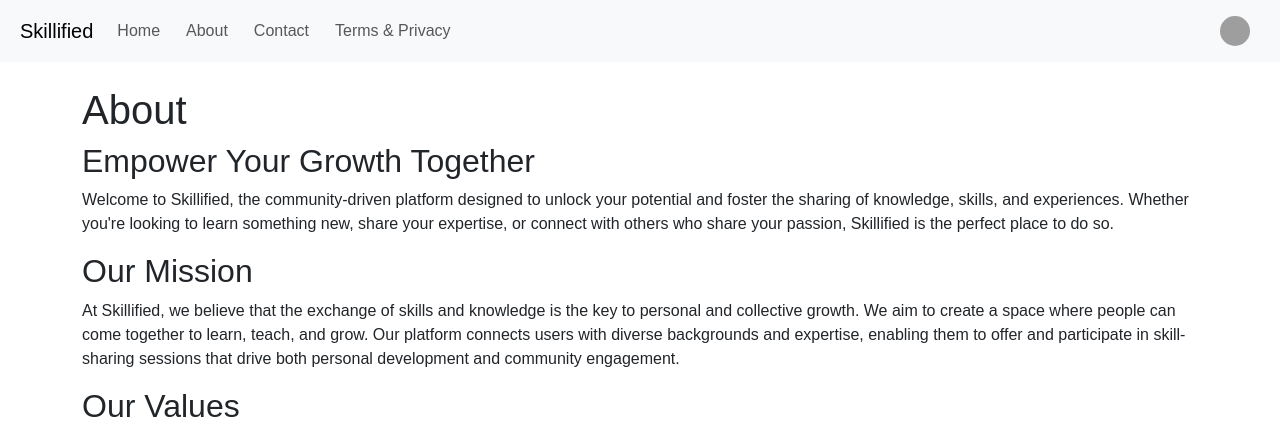
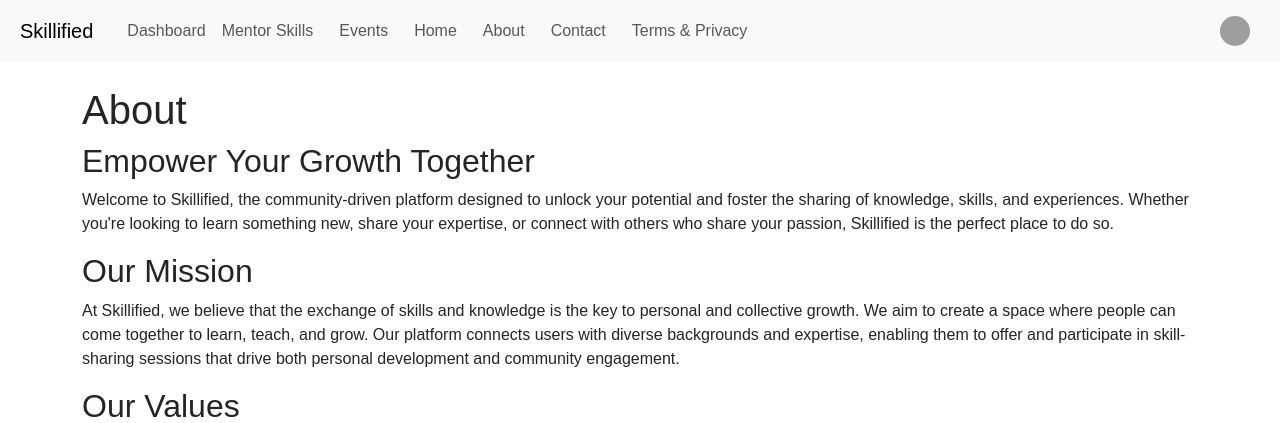
Before and after one commit to dbeckett93/skillified, a Django app: page /about/ in a window 1280 px wide. Shown: the top 423 px of the page. Run offline with Django 5.2, Linux system fonts and the light colour scheme; the visitor is signed in with stand-in values (Sample User, id 1); grey boxes are pictures that could not be loaded.

Commit message:
Improve site navigation for logged in users by adding links for the dashboard, mentor skills and events on the main nav bar

```diff
--- a/main/templates/main/base.html
+++ b/main/templates/main/base.html
@@ -2,6 +2,7 @@
 
 <!DOCTYPE html>
 <html lang="en">
+
 <head>
     <meta charset="UTF-8">
     <meta name="viewport" content="width=device-width, initial-scale=1.0">
@@ -11,16 +12,29 @@
     <link rel="stylesheet" href="https://cdn.jsdelivr.net/npm/flatpickr/dist/flatpickr.min.css">
     <link rel="stylesheet" href="{% static 'css/styles.css' %}">
 </head>
+
 <body>
     <header>
         <nav class="navbar navbar-expand-lg navbar-light bg-light">
             <div class="container-fluid">
-                <button class="navbar-toggler" type="button" data-bs-toggle="collapse" data-bs-target="#navbarNav" aria-controls="navbarNav" aria-expanded="false" aria-label="Toggle navigation">
+                <button class="navbar-toggler" type="button" data-bs-toggle="collapse" data-bs-target="#navbarNav"
+                    aria-controls="navbarNav" aria-expanded="false" aria-label="Toggle navigation">
                     <span class="navbar-toggler-icon"></span>
                 </button>
                 <a class="navbar-brand ms-2 me-auto" href="{% url 'home' %}">Skillified</a>
                 <div class="collapse navbar-collapse" id="navbarNav">
                     <ul class="navbar-nav me-auto mb-2 mb-lg-0 ms-3">
+                        {% if user.is_authenticated %}
+                        <li class="nav-item"></li>
+                        <a class="nav-link" href="{% url 'dashboard' %}">Dashboard</a>
+                        </li>
+                        <li class="nav-item">
+                            <a class="nav-link" href="{% url 'mentor_skills' %}">Mentor Skills</a>
+                        </li>
+                        <li class="nav-item">
+                            <a class="nav-link" href="{% url 'events' %}">Events</a>
+                        </li>
+                        {% endif %}
                         <li class="nav-item">
                             <a class="nav-link" href="{% url 'home' %}">Home</a>
                         </li>
@@ -40,9 +54,11 @@
                     <li class="nav-item">
                         <a class="nav-link" href="#" data-bs-toggle="modal" data-bs-target="#profileModal">
                             {% if user.profile.profile_picture %}
-                                    <img src="{{ user.profile.profile_picture.url }}" alt="Profile" class="rounded-circle" width="30" height="30">
+                            <img src="{{ user.profile.profile_picture.url }}" alt="Profile" class="rounded-circle"
+                                width="30" height="30">
                             {% else %}
-                                    <img src="https://i.imgur.com/2Q3XOlp.jpeg" alt="Profile" class="rounded-circle" width="30" height="30">
+                            <img src="https://i.imgur.com/2Q3XOlp.jpeg" alt="Profile" class="rounded-circle" width="30"
+                                height="30">
                             {% endif %}
                         </a>
                     </li>
@@ -86,9 +102,11 @@
                 </div>
                 <div class="modal-body text-center">
                     {% if user.profile.profile_picture %}
-                        <img src="{{ user.profile.profile_picture.url }}" alt="Profile Image" class="rounded-circle mb-3" width="100" height="100">
+                    <img src="{{ user.profile.profile_picture.url }}" alt="Profile Image" class="rounded-circle mb-3"
+                        width="100" height="100">
                     {% else %}
-                        <img src="https://i.imgur.com/2Q3XOlp.jpeg" alt="Profile Image" class="rounded-circle mb-3" width="100" height="100">
+                    <img src="https://i.imgur.com/2Q3XOlp.jpeg" alt="Profile Image" class="rounded-circle mb-3"
+                        width="100" height="100">
                     {% endif %}
                     <h5>{{ user.username }}</h5>
                     <a class="btn btn-primary mt-3" href="{% url 'profile' %}">View Profile</a>
@@ -102,7 +120,8 @@
                         <li>
                             <form method="post" action="{% url 'account_logout' %}">
                                 {% csrf_token %}
-                                <button type="submit" class="btn btn-link" style="padding: 0; border: none; background: none;">Logout</button>
+                                <button type="submit" class="btn btn-link"
+                                    style="padding: 0; border: none; background: none;">Logout</button>
                             </form>
                         </li>
                     </ul>
@@ -116,4 +135,5 @@
     <script src="https://cdn.jsdelivr.net/npm/flatpickr"></script>
     <script src="{% static 'js/scripts.js' %}"></script>
 </body>
+
 </html>
```
Lines whose indentation alone changed are shown as unchanged.
